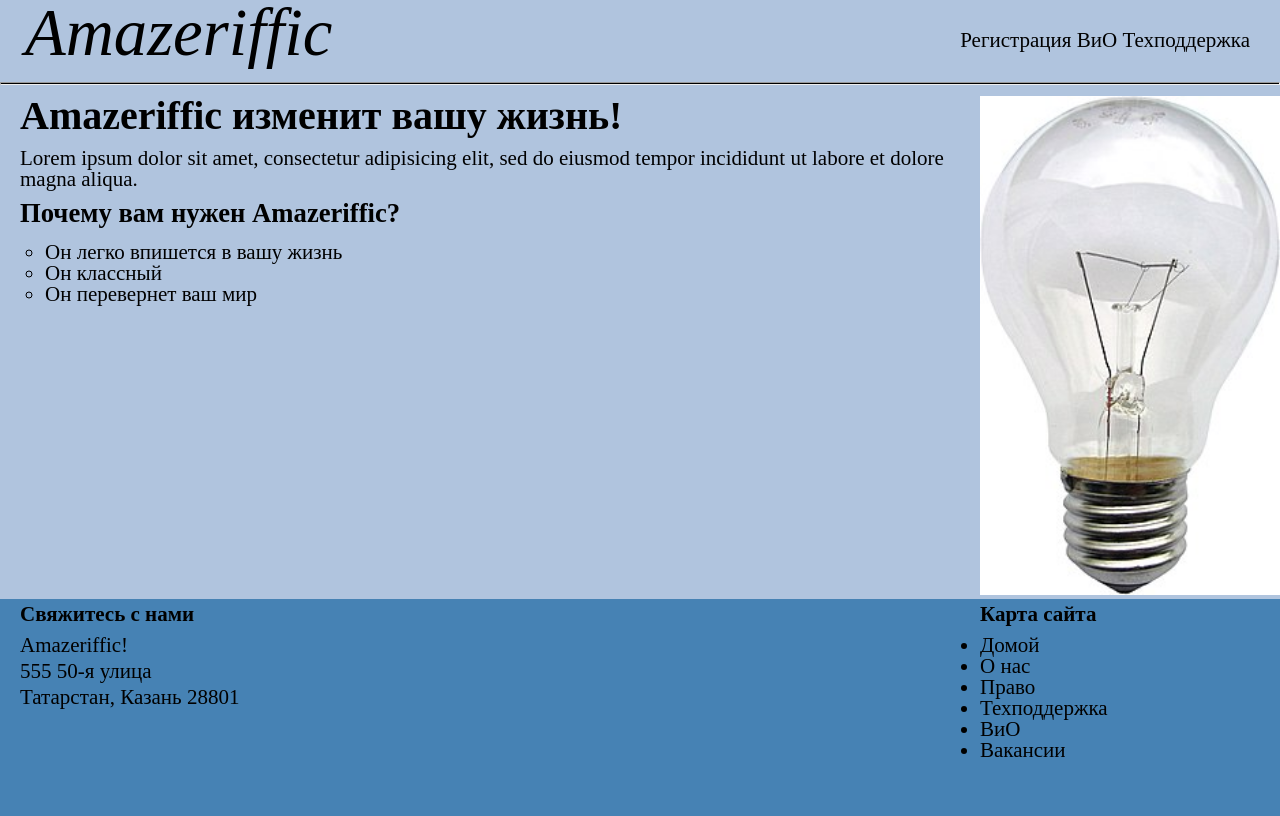
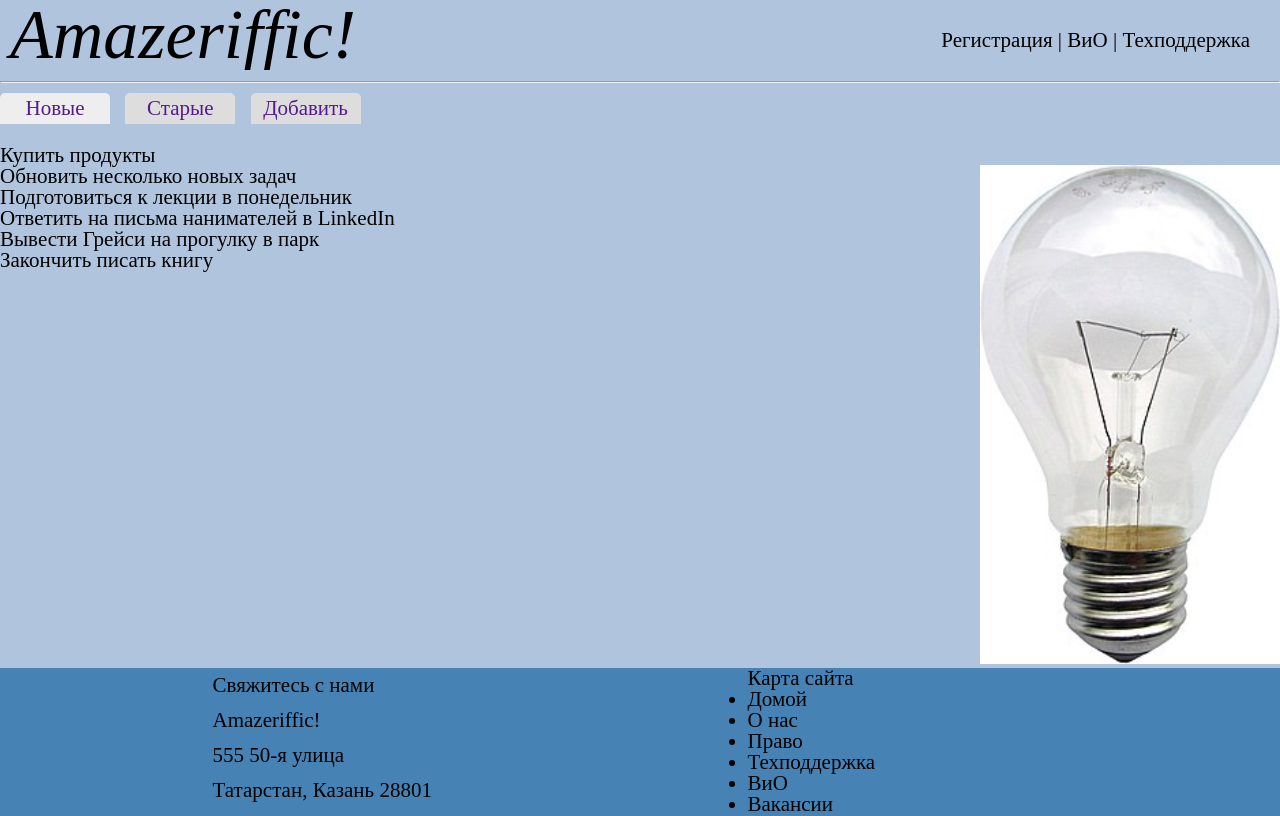
Before and after one commit to MingazovDR/web-programming, a plain HTML site: page index.html in a window 1280 px wide. Drawn offline with Linux system fonts and the light colour scheme.

Commit message:
begining of 4 lab: changed main and styles

```diff
--- a/index.html
+++ b/index.html
@@ -3,39 +3,46 @@
 <head>
     <meta charset=UTF-8>
     <meta name=viewport content=width=device-width, initial-scale=1.0>
-    <title>Amazeriffic</title>
+    <title>Amazeriffic!</title>
     <link rel="stylesheet" type="text/css" href="reset.css">
     <link rel="stylesheet" type="text/css" href="style.css">
 </head>
 <body>
+
+		<div class="container">
 			<header>
-	<div class="container">
-        <h1>Amazeriffic</h1>
+	        	<h1>Amazeriffic!</h1>
 	        	<nav>
-            <a href="#">Регистрация</a>
-            <a href="faq.html">ВиО</a>
+	            		<a href="#">Регистрация |</a>
+	            		<a href="faq.html">ВиО |</a>
 	            		<a href="#">Техподдержка</a>
 	        	</nav>
+	        </header>
 		</div>
-    </header>
+    <div class="container">
     <main>
-	<div class="line"><hr></div>
+    	<hr>
+			<div class="tabs">
+				<a href=""><span class="active">Новые</span></a>
+				<a href=""><span>Старые</span></a>
+				<a href=""><span>Добавить</span></a>
+			</div>
+			<br>
+			<div class="content">
+				<ul>
+					<li>Купить продукты</li>
+					<li>Обновить несколько новых задач</li>
+					<li>Подготовиться к лекции в понедельник</li>
+					<li>Ответить на письма нанимателей в LinkedIn</li>
+					<li>Вывести Грейси на прогулку в парк</li>
+					<li>Закончить писать книгу</li>
+				</ul>
+			</div>
 			<div class="lightbukb">
 				<img src="lightbukb.png" alt="Изображение лампочки" width="300">
 			</div>
-	<div class="description">
-		<h2>Amazeriffic изменит вашу жизнь!</h2><br><br>
-		<p>Lorem ipsum dolor sit amet, consectetur adipisicing elit, sed do eiusmod tempor incididunt ut labore et dolore magna aliqua.</p><wbr>
-		<h3>Почему вам нужен Amazeriffic?</h3>
-		<ul type="circle">
-			<wbr>
-			<li>Он легко впишется в вашу жизнь</li>
-			<li>Он классный</li>
-			<li>Он перевернет ваш мир</li>
-		</ul>
+	</main>
 	</div>
-
-    </main>
     <footer>
 		<div class="container">
 			<div class="contact">
--- a/style.css
+++ b/style.css
@@ -6,7 +6,31 @@ header, main, footer {
 	font-size: 21px;
 }
 header .container, main .container, footer .container {
+	max-width: 855px;
 	margin: auto;
+}
+.container hr {
+	font-weight: bold;
+}
+.description {
+	margin: 0 0 0 3%;
+}
+.description ul {
+	margin: 0 0 0 2%;
+}
+.description h2 {
+	font-size: 40px;
+	font-weight: bold;
+}
+.description p {
+	margin: 2% 0 2% 0;
+}
+.description li {
+	line-height: 35px;
+}
+.description h3 {
+	font-size: 30px;
+	font-weight: bold;
 }
 header {
 	background: #B0C4DE;
@@ -16,82 +40,36 @@ header nav {
 	float: right;
 	margin: 30px 30px 0 0;
 }
-header a {
+header a, footer a {
 	text-decoration: none; /* Отменяем подчеркивание у ссылки */
 	color: black;
 }
-header a:visited { /* Цвет посещенных ссылок */
-	color: #000080;
+header h1 {
+	font-style: italic;
+	font-size: 70px;
+	float: left;
+	width: 570px;
+	margin-left: 10px;
 }
-header a:active { /* Цвет активных ссылок */
-	color: #000080;
-}
-header h1 {
-	float: left;
-	margin-left:25px;
-	width: 700px;
-	font-size: 50pt;
-	font-style: italic;
-	margin-bottom:5px;
-}
-hr {
-    background-color: black; /* Цвет линии */
-    height: 1px; /* Толщина линии */
+.contact {
+	line-height: 35px;
 }
 main {
 	background: #B0C4DE;
 	overflow: auto;
 }
-main p{
-    margin-top: 10px;
-    margin-bottom: 10px;
-}
-main h2 {
+main .content {
 	float: left;
-	font-size: 30pt;
-	font-weight: bold;
-}
-main h3{
-    float: left;
-    font-size: 20pt;
-    font-weight: bold;
-}
-main ul {
-	margin-left: 25px;
-}
-main .description {
-	margin-left: 20px;
 }
 main .lightbukb {
+	background-color: transparent;
+	margin-top: 20px;
 	float: right;
 }
-footer {
-    color: black;
-}
-footer h5{
-    margin-left: 20px;
-    font-weight: bold;
-    margin-top: 5px;
-    margin-bottom: 10px;
-}
-footer p{
-    margin-left: 20px;
-    margin-top: 5px;
-}
-footer ul {
-	margin-left:20px;
-}
-footer a {
-	text-decoration: none;
-	color: black;
-}
-footer a:visited {
-    color: #000080; /* Цвет посещенных ссылок */
+main .light {
+	margin-bottom: 85px;
 }
 
-footer a:active {
-    color: #000080; /* Цвет активных ссылок */
-}
 footer .contact {
 	float: left;
 }
@@ -99,3 +77,16 @@ footer .sitemap {
 	float: right;
 	width: 320px;
 }
+.tabs a span {
+	display: inline-block;
+	border-radius: 5px 5px 0 0;
+	width: 100px;
+	margin-right: 10px;
+	text-align: center;
+	background: #ddd;
+	padding: 5px;
+}
+
+.tabs a span.active {
+	background: #eee;
+}
```
Lines whose indentation alone changed are shown as unchanged.
